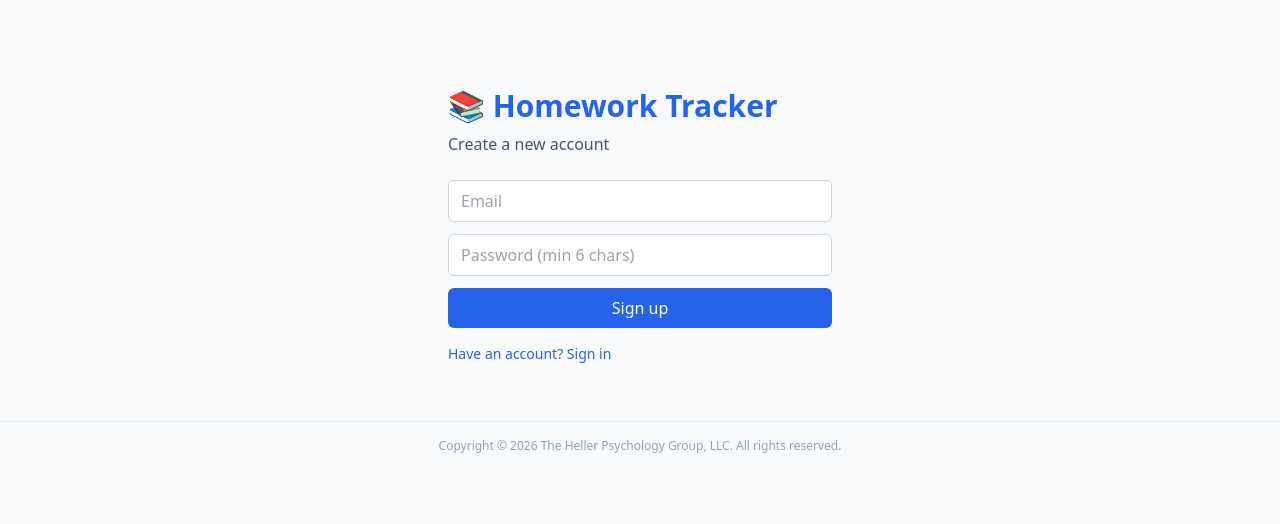
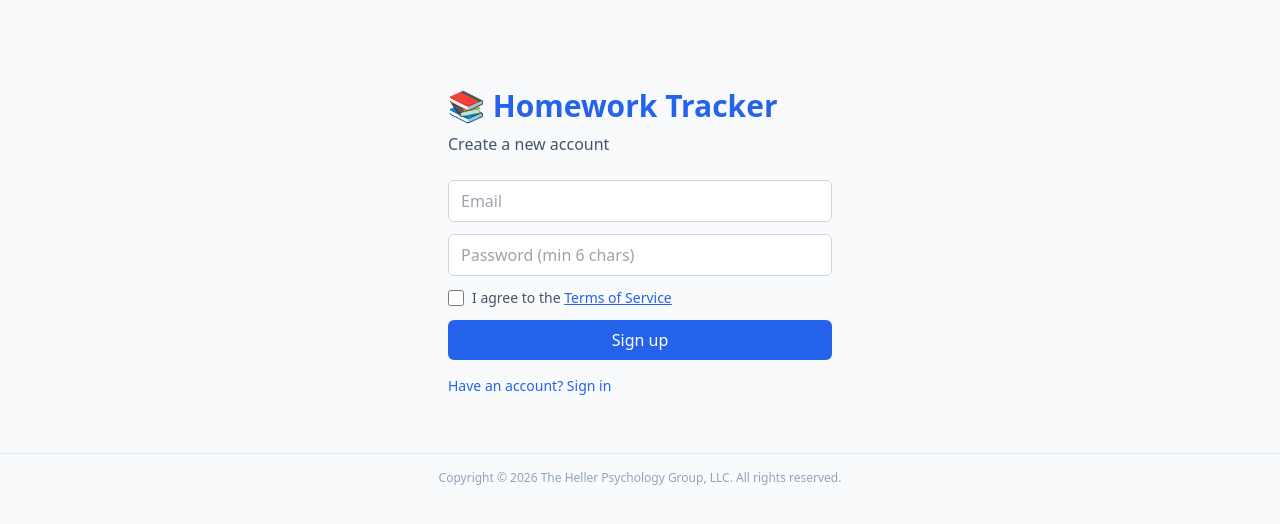
Before and after one commit to CareyH554400/homework-hero, a Next.js app: page /login in a window 1280 px wide. Both pictures are taken after a click on the button "Need an account? Sign up". Shown: the top 524 px of the page. Built offline with nearby package versions, Linux system fonts and the light colour scheme; no server answers.

Commit message:
Add Terms of Service page and signup checkbox

```diff
--- a/app/login/page.tsx
+++ b/app/login/page.tsx
@@ -14,10 +14,16 @@ export default function LoginPage() {
   const [err, setErr] = useState<string | null>(null);
   const [notice, setNotice] = useState<string | null>(null);
   const [loading, setLoading] = useState(false);
+  const [agreedToTerms, setAgreedToTerms] = useState(false);
 
   async function submit(e: React.FormEvent) {
     e.preventDefault();
-    setErr(null); setNotice(null); setLoading(true);
+    setErr(null); setNotice(null);
+    if (mode === "signup" && !agreedToTerms) {
+      setErr("You must agree to the Terms of Service to create an account.");
+      return;
+    }
+    setLoading(true);
     if (mode === "signin") {
       const { error } = await supabase.auth.signInWithPassword({ email, password });
       setLoading(false);
@@ -62,6 +68,22 @@ export default function LoginPage() {
           className="w-full border border-slate-300 rounded-md px-3 py-2" />
         <input type="password" required placeholder="Password (min 6 chars)" value={password} onChange={(e) => setPassword(e.target.value)}
           className="w-full border border-slate-300 rounded-md px-3 py-2" />
+        {mode === "signup" && (
+          <label className="flex items-start gap-2 text-sm text-slate-600 cursor-pointer">
+            <input
+              type="checkbox"
+              checked={agreedToTerms}
+              onChange={(e) => setAgreedToTerms(e.target.checked)}
+              className="mt-0.5 h-4 w-4 cursor-pointer"
+            />
+            <span>
+              I agree to the{" "}
+              <a href="/terms" target="_blank" className="text-blue-600 underline hover:text-blue-800">
+                Terms of Service
+              </a>
+            </span>
+          </label>
+        )}
         {err && <div className="text-red-600 text-sm">{err}</div>}
         {notice && (
           <div className="bg-emerald-50 border border-emerald-200 text-emerald-800 text-sm rounded-md p-3">
```
